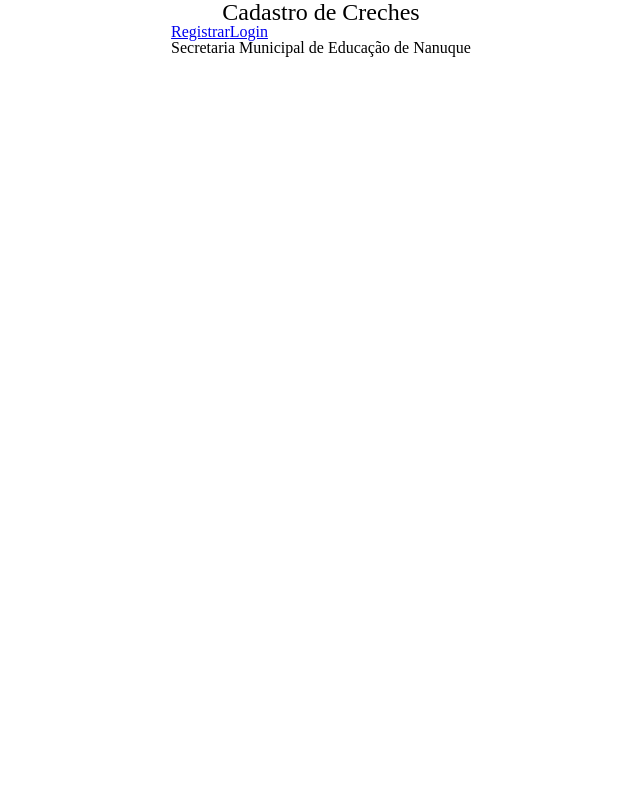
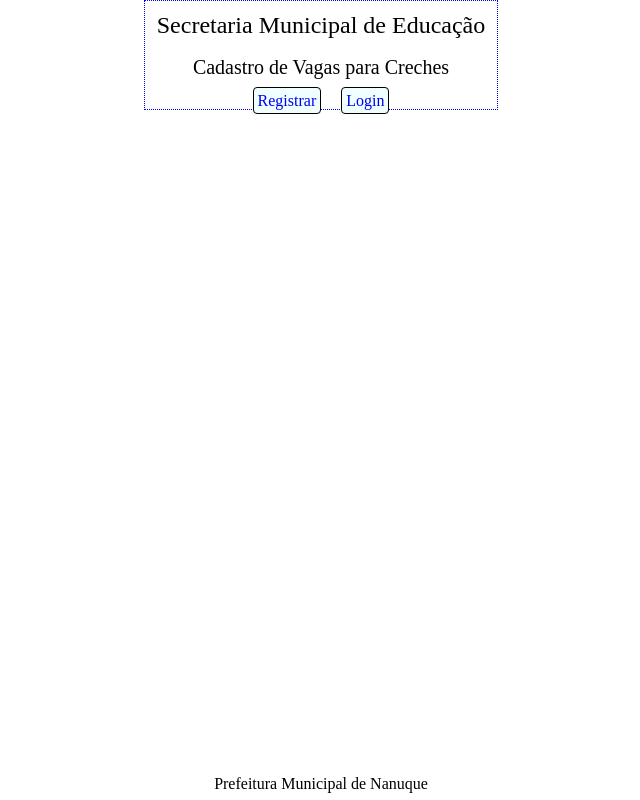
Before and after one commit to maxwelldeveloper7/vagas-creche, a Flask app: page / in a window 1280 px wide. Shown: the whole page, without its empty margins (319-959 px from the left). Run offline with Flask 3, Linux system fonts and the light colour scheme.

Commit message:
estilizando

```diff
--- a/app/templates/index.html
+++ b/app/templates/index.html
@@ -6,23 +6,24 @@
   <meta name="viewport" content="width=device-width, initial-scale=1, shrink-to-fit=no">
   <link rel="stylesheet" href="{{ url_for('static', filename='css/reset.css') }}">
   <link rel="stylesheet" href="{{ url_for('static', filename='css/styles.css') }}">
-  <title>Cadastro de Creches</title>
+  <title>Cadastro de Vagas para Creches</title>
 </head>
 
 <body>
   <div class="container">
     <header class="header">
-      <h1>Cadastro de Creches</h1>
+      <h1>Secretaria Municipal de Educação</h1>
+      <h2>Cadastro de Vagas para Creches</h2>
       <nav>
         <ul>
-          <li><a href="{{ url_for('register') }}">Registrar</a></li>
-          <li><a href="{{ url_for('login') }}">Login</a></li>
+          <li><a href="{{ url_for('register') }}" class="button">Registrar</a></li>
+          <li><a href="{{ url_for('login') }}" class="button">Login</a></li>
         </ul>
       </nav>
     </header>
 
     <footer class="footer">
-      <p>Secretaria Municipal de Educação de Nanuque</p>
+      <p>Prefeitura Municipal de Nanuque</p>
     </footer>
   </div>
   <script src="{{ url_for('static', filename='js/script.js') }}"></script>
--- a/app/templates/login.html
+++ b/app/templates/login.html
@@ -11,11 +11,13 @@
     <div class="container">
     <h1>Login</h1>
     <form method="post" class="form-container">
+      <div class="form-group">
       <label for="cpf">CPF:</label>
       <input type="text" id="cpf" name="cpf" required><br>
       <label for="senha">Senha:</label>
       <input type="password" id="senha" name="senha" required><br>
       <button type="submit">Login</button>
+      </div>
     </form>
     </div>
     <script src="{{ url_for('static', filename='js/script.js') }}"></script>
--- a/static/css/styles.css
+++ b/static/css/styles.css
@@ -2,35 +2,65 @@
 body {
     display: flex;
     flex-direction: column;
+    /*border: solid black 1px;*/
     align-items: center;
 }
 
 .container {
-
+    position: relative;;
+    min-height: 100vh;
+    max-width: 375px;
+    margin: 0;
 }
 
 header{
     display: flex;
     flex-direction: column;
-}
-nav ul{
-    display: flex;
-}
-
-li{
-    text-decoration: none;
+    align-items: center;
+    border: dotted 1px blue;
 }
 
 h1{
     text-align: center;
     font-size: 1.5rem;
+    margin: 0.75rem;
+}
+
+h2{
+    text-align: center;
+    font-size: 1.25rem;
+    margin: .5rem .5rem 1rem .5rem;
+}
+
+nav ul{
+    display: flex;
+    align-items: center;
+    align-content: space-around;
+}
+
+li a{
+    box-sizing: border-box;
+    width: 100px;
+    text-decoration: none;
+}
+
+.button {
+    border: solid black 1px;
+    border-radius: 4px;
+    padding: 0.25rem;
+    background-color: azure;
+    margin: 10px 10px;
 }
 
 .form-container {
-
+    border: dotted black 1px;
+    width: 100vw;
 }
 
 .form-group {
+    display: flex;
+    flex-direction: column;
+    margin: 0 4%;
 }
 
 .form-group label {
@@ -42,7 +72,11 @@ h1{
 }
 
 button {
-
+    border: solid black 1px;
+    border-radius: 4px;
+    padding: 0.25rem;
+    background-color: azure;
+    margin: 0.25rem;
 }
 
 button:hover {
@@ -50,6 +84,10 @@ button:hover {
 }
 
 footer{
+    position: absolute;
+    bottom: 0;
+    width: 100%;
+    height: 1.5rem;
     text-align: center;
 }
 
```
Also changed, not shown: app/templates/register.html (+11 -20 lines), README.md.
